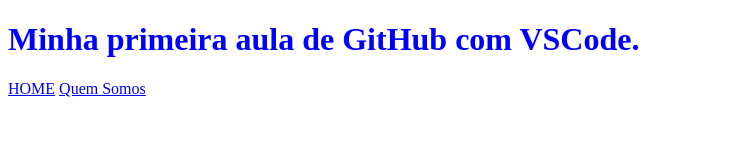
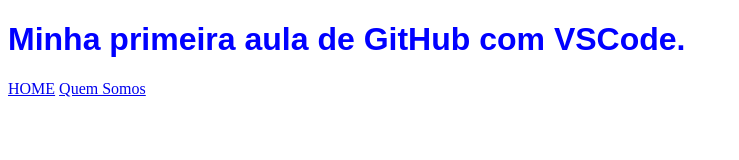
Before and after one commit to PabloufaYoungRich/aula1, a plain HTML site: page index.html in a window 1280 px wide. Shown: the whole page, without its empty margins (0-739 px from the left). Drawn offline with Linux system fonts and the light colour scheme.

Commit message:
style fonte

```diff
--- a/style.css
+++ b/style.css
@@ -1,7 +1,15 @@
+@import url('https://fonts.googleapis.com/css2?family=Red+Hat+Display:ital,wght@0,300..900;1,300..900&display=swap')
+
+
 .cabecalho{
     width: 100%;
+    text-align: center;
+    background-color: pink;
+
 }
 
 .cabecalho__titulo{
     color: #00f;
+    font-family: "Red Hat Display", sans-serif;
+
 }
```
